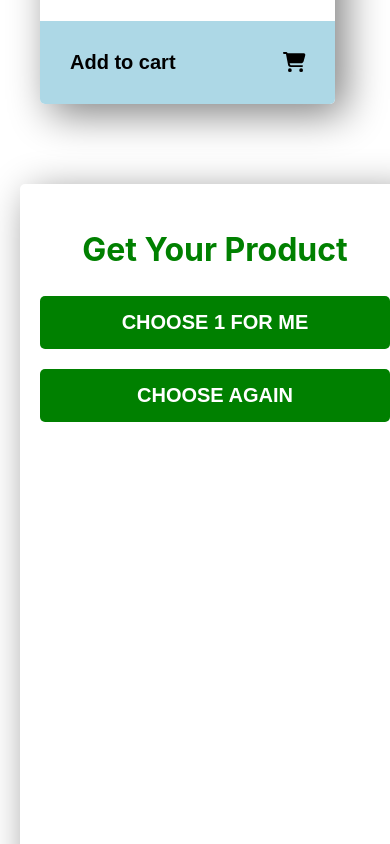
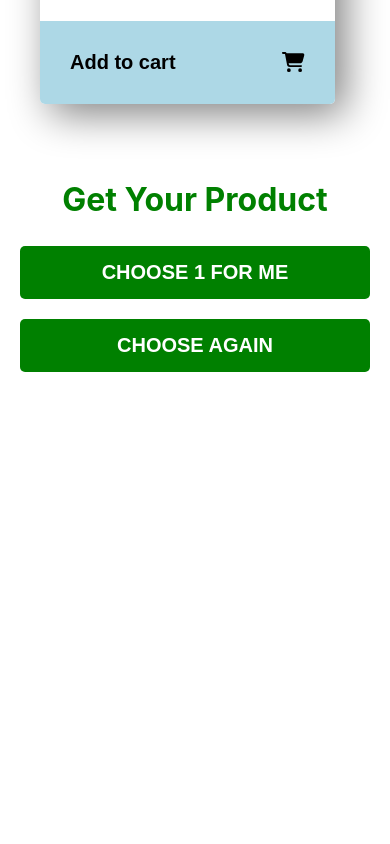
Before and after one commit to Rajebulalam/lucky-one, a React (Create React App) app: page / in a window 390 px wide. Shown: the part 6360-7204 px from the top of the page. Built offline with nearby package versions, Linux system fonts and the light colour scheme.

Commit message:
Project Complete

```diff
--- a/src/components/Product/Product.css
+++ b/src/components/Product/Product.css
@@ -40,3 +40,16 @@
     background-color: green;
     color: #fff
 }
+
+@media only screen and (min-width: 200px) and (max-width: 991px) {
+
+    .product-container{
+        width: 95%;
+
+    }
+    .product-container img{
+        width: 95%;
+        height: auto;
+    }
+
+  }
--- a/src/components/Shop/Shop.css
+++ b/src/components/Shop/Shop.css
@@ -23,16 +23,14 @@
 
     .shop-container {
       grid-template-columns: 1fr;
-      grid-gap: 0;
-      grid-row-gap: 30px;
     }
     .products-container {
       grid-template-columns: repeat(1, 1fr);
       padding: 0 40px;
       margin-bottom: 30px;
     }
-    .cart-container {
-        margin: 20px;
+    .cart-container{
+      box-shadow: none;
     }
 
   }
```
Also changed, not shown: 1 other file (tests, documents, lock files or other folders).
